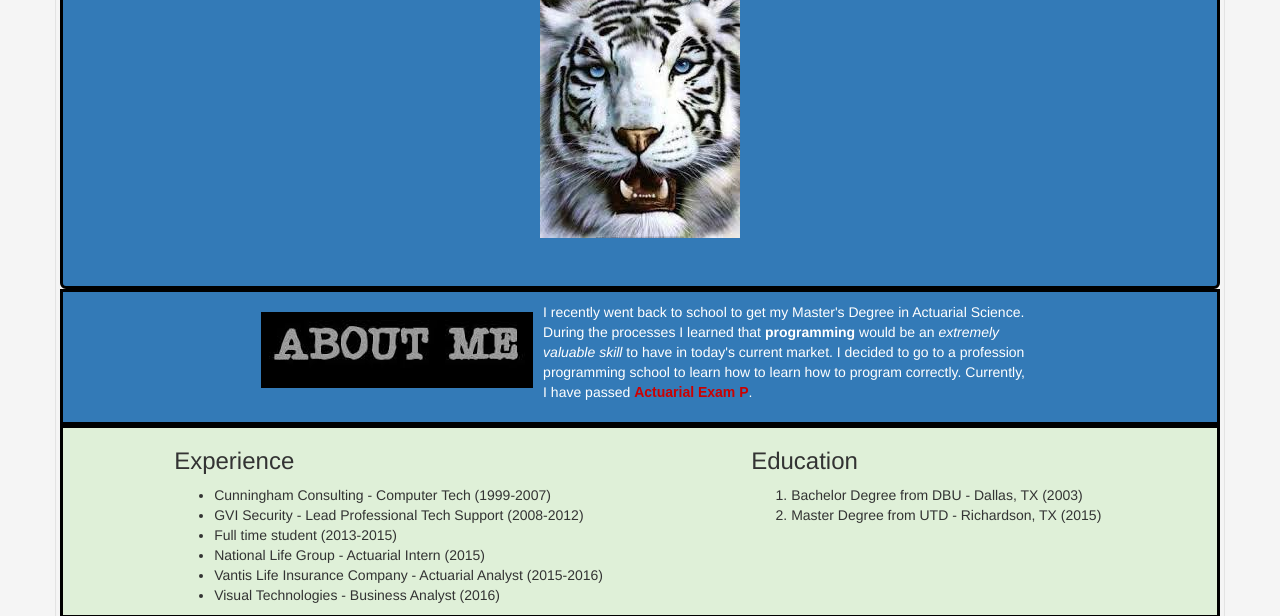
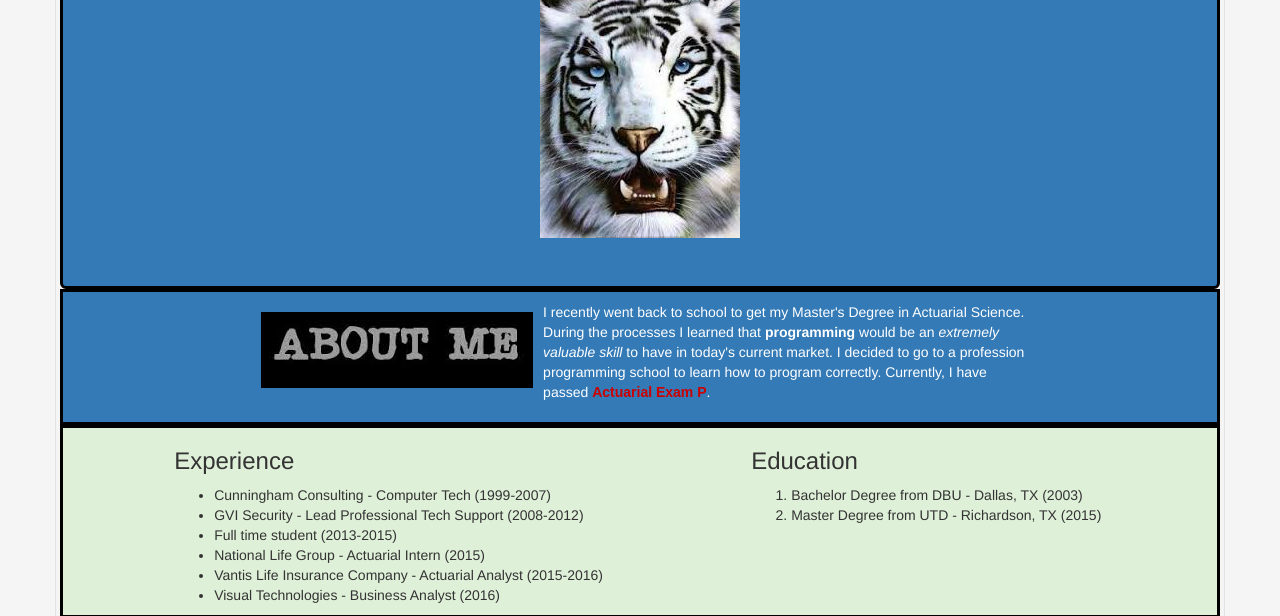
Before and after one commit to svillars/portfolio, a plain HTML site: page index.html in a window 1280 px wide. Shown: the part 184-800 px from the top of the page. Drawn offline with nearby package versions, Linux system fonts and the light colour scheme.

Commit message:
It will correct mispellings

```diff
--- a/index.html
+++ b/index.html
@@ -21,7 +21,7 @@
       <div class="col-md-12 row2">
         <img class="about-me-photo" src="img/about-me.jpeg" alt="about me photo" />
         <p class="intro">
-          I recently went back to school to get my Master's Degree in Actuarial Science. During the processes I learned that <strong>programming</strong> would be an <em>extremely valuable skill</em> to have in today's current market. I decided to go to a profession programming school to learn how to learn how to program correctly. Currently, I have passed <scan>Actuarial Exam P</scan>.
+          I recently went back to school to get my Master's Degree in Actuarial Science. During the processes I learned that <strong>programming</strong> would be an <em>extremely valuable skill</em> to have in today's current market. I decided to go to a profession programming school to learn how to program correctly. Currently, I have passed <scan>Actuarial Exam P</scan>.
         </p>
       </div>
     </div>
```
